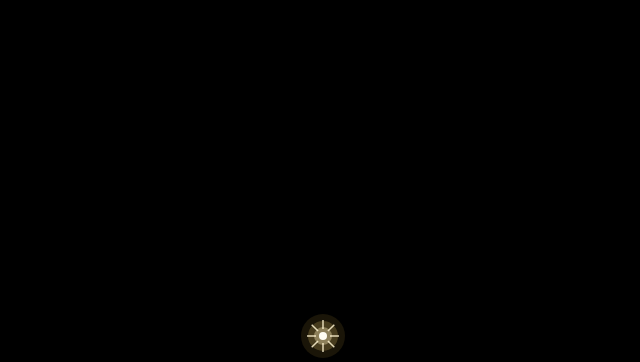
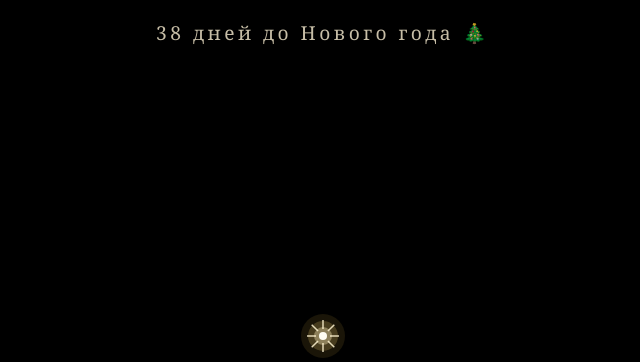
Before and after one commit to il77/new-year-tree, a website with bundled scripts: page index.html in a window 1280 px wide. Shown: the top 362 px of the page, without its empty margins (317-957 px from the left). Built offline with nearby package versions, Linux system fonts and the light colour scheme; files whose address does not match are found by name.

Commit message:
feat: счётчик дней до Нового года (tracer bullet)

```diff
--- a/index.html
+++ b/index.html
@@ -24,6 +24,23 @@
       background: #000;
       /* Тап по всей странице — жест ритуала, а не скролл/зум браузера. */
       touch-action: none;
+    }
+
+    /* Счётчик дней до Нового года (epic-calendar): тихий текст вверху кадра.
+       pointer-events: none — весь тап остаётся жестом ритуала. */
+    #calendar-counter {
+      position: fixed;
+      top: 1.2rem;
+      left: 0;
+      right: 0;
+      margin: 0;
+      text-align: center;
+      color: rgba(255, 244, 214, 0.78);
+      font-family: Georgia, "Times New Roman", serif;
+      font-size: clamp(0.9rem, 2vw, 1.2rem);
+      letter-spacing: 0.18em;
+      pointer-events: none;
+      user-select: none;
     }
 
     /* Подпись — DOM-элемент над canvas, не рисуется на canvas */
@@ -89,6 +106,7 @@
   </style>
 </head>
 <body>
+  <p id="calendar-counter">—</p>
   <canvas id="scene" aria-label="Тёмная сцена с искрой"></canvas>
   <p id="caption">зажги</p>
   <!-- Тихий повторный вход (story 1.4): модуль main.js отложенный — первый
--- /dev/null
+++ b/src/calendar-counter.js
@@ -0,0 +1,21 @@
+// DOM-слой счётчика дней: только поиск элемента и запись текста.
+// Документ и дата приходят аргументами — тесты работают на стабах без jsdom.
+
+import { daysUntilNewYear, formatDaysLeft } from './calendar-date.js';
+
+/**
+ * Показывает отсчёт в #calendar-counter. Отсутствие элемента (или самого
+ * документа) — тихий no-op: страница без разметки не должна падать.
+ *
+ * @param {Document} doc документ с элементом #calendar-counter
+ * @param {Date} [now] дата для отсчёта (по умолчанию — текущая локальная)
+ * @returns {void}
+ */
+export function updateCalendarCounter(doc, now = new Date()) {
+  const counter =
+    doc && typeof doc.getElementById === 'function'
+      ? doc.getElementById('calendar-counter')
+      : null;
+  if (!counter) return;
+  counter.textContent = `${formatDaysLeft(daysUntilNewYear(now))} до Нового года 🎄`;
+}
--- /dev/null
+++ b/src/calendar-date.js
@@ -0,0 +1,44 @@
+// Чистая арифметика новогоднего отсчёта (tracer bullet epic-calendar).
+// Никакого DOM, таймеров и глобального состояния: дата приходит аргументом,
+// поэтому поведение проверяется node:test на фиксированных датах.
+
+const MS_PER_DAY = 24 * 60 * 60 * 1000;
+
+/** Недействительная дата не должна ломать страницу — берём текущую. */
+function asDate(now) {
+  return now instanceof Date && !Number.isNaN(now.getTime()) ? now : new Date();
+}
+
+/**
+ * Сколько дней осталось до 31 декабря локального года выбранной даты.
+ * Считаем по локальным календарным датам, переводя их в UTC-полночь:
+ * разница тогда точна и не зависит от перехода на летнее время.
+ *
+ * @param {Date} [now] дата (по умолчанию — текущая локальная)
+ * @returns {number} целое >= 0; 31 декабря — ровно 0
+ */
+export function daysUntilNewYear(now = new Date()) {
+  const date = asDate(now);
+  const year = date.getFullYear();
+  const today = Date.UTC(year, date.getMonth(), date.getDate());
+  const newYearEve = Date.UTC(year, 11, 31);
+  return Math.max(0, Math.round((newYearEve - today) / MS_PER_DAY));
+}
+
+/**
+ * Русское склонение для числа дней: 1 день, 2 дня, 5 дней, 21 день, 22 дня.
+ *
+ * @param {number} n число дней
+ * @returns {string} например «1 день» или «0 дней»
+ */
+export function formatDaysLeft(n) {
+  const days = Number.isFinite(n) ? Math.max(0, Math.trunc(n)) : 0;
+  const last = days % 10;
+  const lastTwo = days % 100;
+
+  let word = 'дней';
+  if (last === 1 && lastTwo !== 11) word = 'день';
+  else if (last >= 2 && last <= 4 && (lastTwo < 12 || lastTwo > 14)) word = 'дня';
+
+  return `${days} ${word}`;
+}
--- a/src/main.js
+++ b/src/main.js
@@ -13,6 +13,7 @@ import { sceneContract } from './contract.js';
 import { registerWorld } from './world.js';
 import { fetchVisit, syncCounter, updateCounter } from './garland-client.js';
 import { registerGarland } from './garland.js';
+import { updateCalendarCounter } from './calendar-counter.js';
 import {
   createRitual,
   readFirstVisit,
@@ -29,11 +30,16 @@ import {
  * @param {{ draw: Function }} [contract] контракт рендера (src/contract.js);
  *   по умолчанию — общий sceneContract страницы, в тестах — изолированный
  *   экземпляр createSceneContract()
+ * @param {Date} [today] дата для отсчёта дней; в тестах передаётся явно
  * @returns {{ render: (t?: number) => void, contract: object, ritual: object }}
  *   кадр для повторной отрисовки, контракт (для эпиков 2–4) и контроллер
  *   ритуала (тесты гоняют его по времени явными t)
  */
-export function bootstrap(doc, win, contract = sceneContract) {
+export function bootstrap(doc, win, contract = sceneContract, today = new Date()) {
+  // Отсчёт дней — до первого кадра: текст уже в первом paint, без нового
+  // rAF-цикла и без интервала (обновляется ещё и при синхронизации визита).
+  updateCalendarCounter(doc, today);
+
   const canvas = doc.getElementById('scene');
   const caption = doc.getElementById('caption');
   const fallback = doc.getElementById('fallback');
@@ -250,6 +256,9 @@ if (page) {
   const applyVisit = (visit) => {
     if (!visit) return;
     updateCounter(document, visit.count);
+    // Отсчёт от даты не зависит от визита, но синхронизация — удобная и
+    // единственная лишняя точка обновления: без нового цикла и таймера.
+    updateCalendarCounter(document);
     garland.setState(visit);
   };
   updateCounter(document, null);
```
Also changed, not shown: test/calendar-date.test.js (added, +137 -0 lines).
